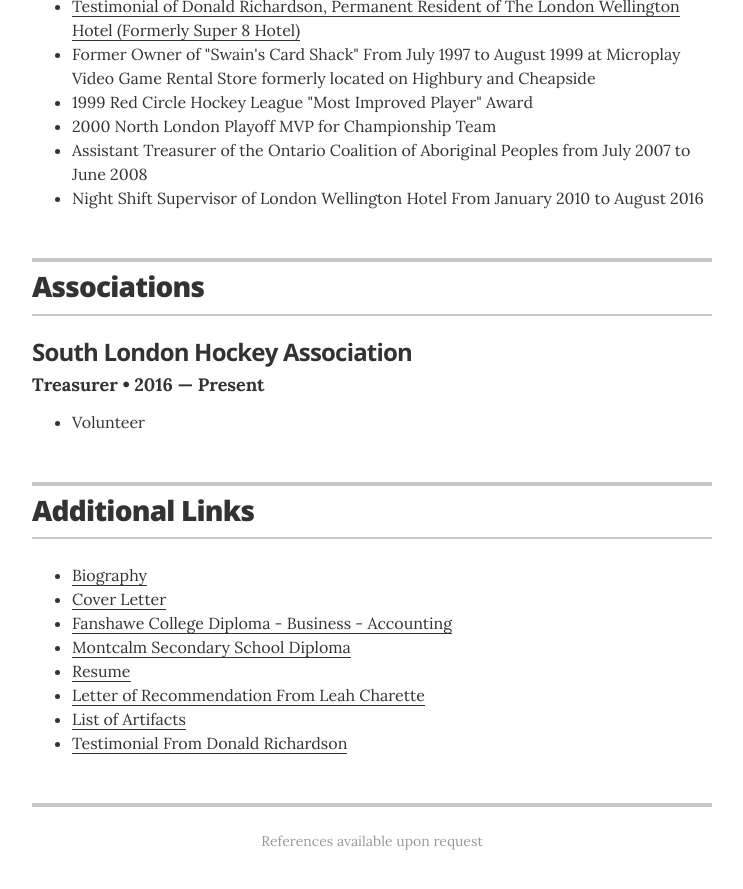
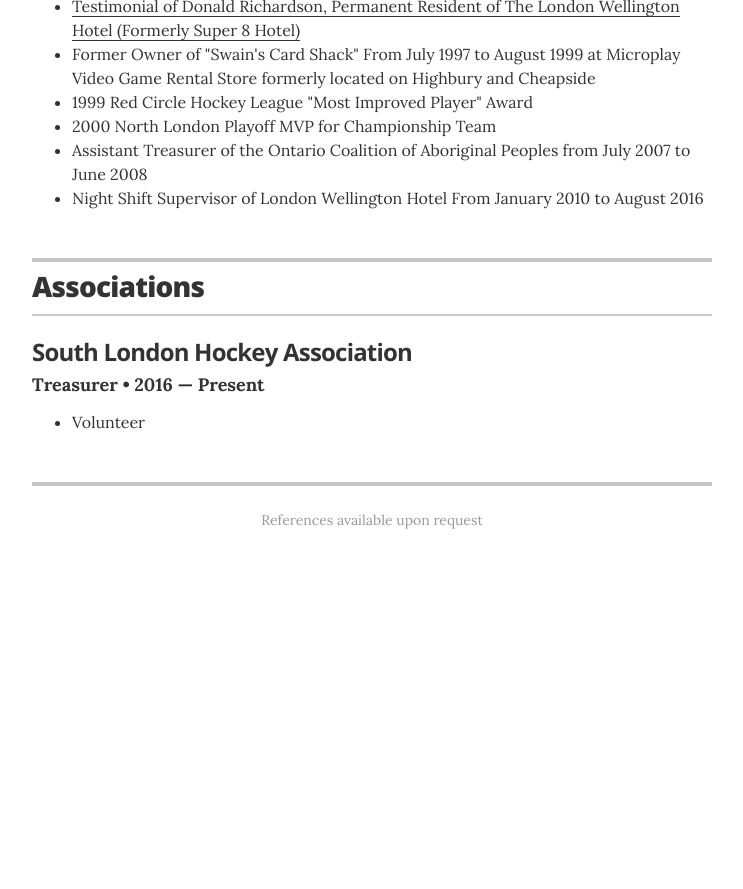
Before and after one commit to jonathanswainlondon/jonathanswainlondon.github.io, a Jekyll site: the page built from index.html, in a window 1280 px wide and 900 px high, scrolled down 2515 px. Shown: the top 889 px of the window, without its empty margins (268-1011 px from the left). Built offline with Jekyll 4.4.1, drawn with Linux system fonts in a browser that asks for light colours; after the commit the page ends 3094 px from its top, so only the background shows below that.

Commit message:
Removed Additional Links
- additional links was a homework requirement
- site looks more professional without it

```diff
--- a/_layouts/resume.html
+++ b/_layouts/resume.html
@@ -180,26 +180,6 @@
       </section>
       <!-- end Associations -->
       {% endif %}
-      {% if site.resume_section_links %}
-      <!-- begin Links -->
-      <section class="content-section">
-        <header class="section-header"><h2>Additional Links</h2></header>
-
-        <div class="resume-item">
-          <ul class="resume-item-list">
-            <li><a href="artifacts/Biography for Jon Swain.docx">Biography</a></li>
-            <li><a href="artifacts/Cover Letter for Jon Swain.docx">Cover Letter</a></li>
-            <li><a href="artifacts/IMG_0001.pdf">Fanshawe College Diploma - Business - Accounting</a></li>
-            <li><a href="artifacts/IMG_0002.pdf">Montcalm Secondary School Diploma</a></li>
-            <li><a href="artifacts/Jonathan Swain Resume 2016.docx">Resume</a></li>
-            <li><a href="artifacts/Letter of Recommendation From Leah Charette.docx">Letter of Recommendation From Leah Charette</a></li>
-            <li><a href="artifacts/List of Artifacts.docx">List of Artifacts</a></li>
-            <li><a href="artifacts/Testimonial From Donald Richardson.docx">Testimonial From Donald Richardson</a></li>
-          </ul>
-        </div>
-      </section>
-      <!-- end Links -->
-      {% endif %}
       <footer class="page-footer">
         <p class="footer-line">References available upon request</p>
       </footer>
```
